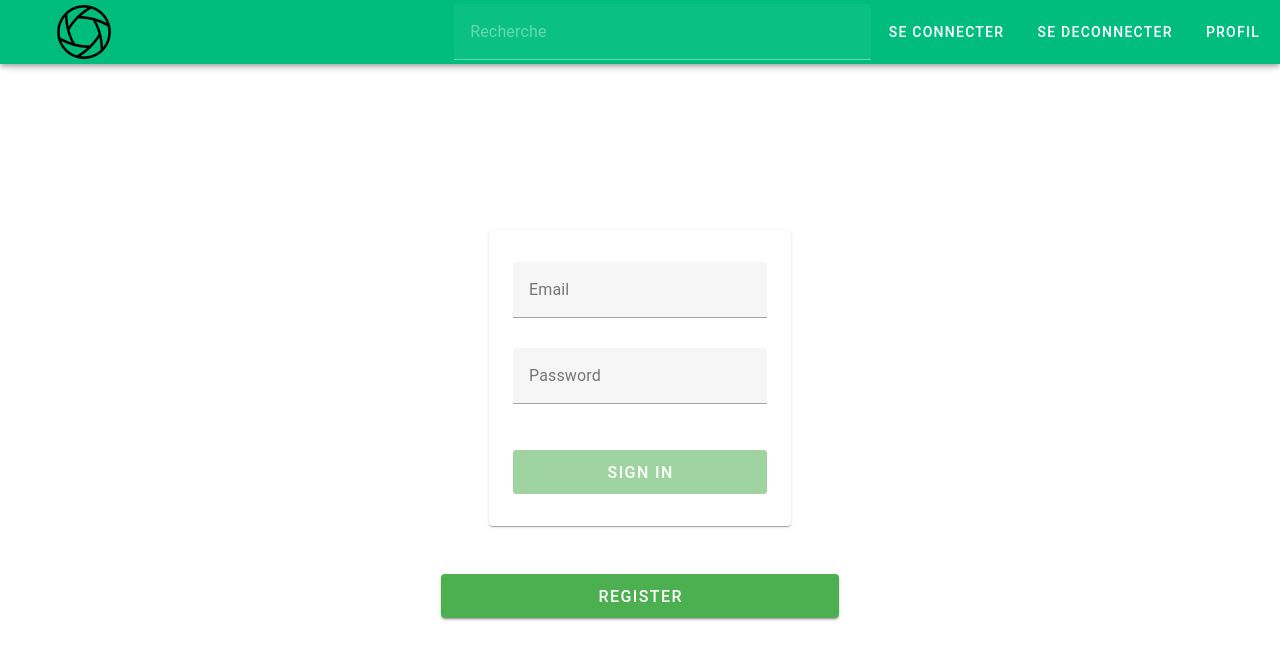
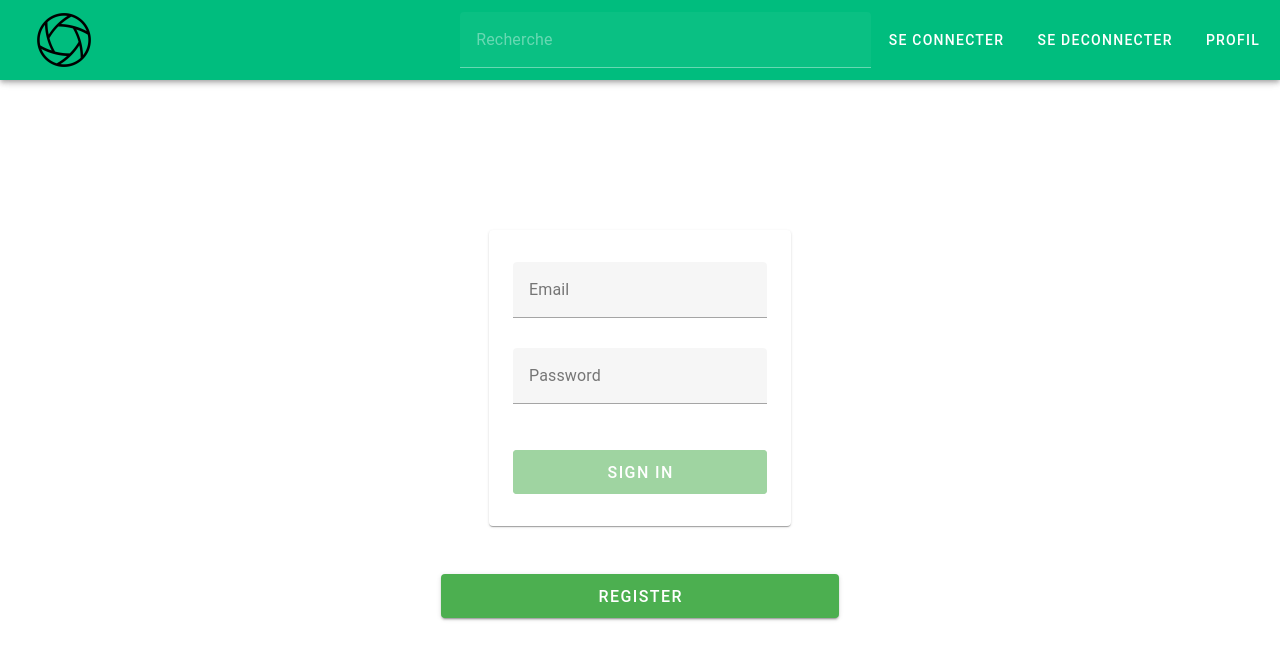
Before and after one commit to jclaerhout/Projet_Web_III_2023, a Vue app in the folder Frontend/: page /connection in a window 1280 px wide. Shown: the top 660 px of the page. Built offline with nearby package versions, Linux system fonts and the light colour scheme.

Commit message:
Update few things

```diff
--- a/Frontend/package.json
+++ b/Frontend/package.json
@@ -13,6 +13,7 @@
     "axios": "^1.3.6",
     "mariadb": "^3.1.1",
     "pinia": "^2.0.32",
+    "sass": "^1.62.1",
     "vue": "^3.2.47",
     "vue-router": "^4.1.6",
     "vuetify": "^3.2.2"
--- a/Frontend/src/App.vue
+++ b/Frontend/src/App.vue
@@ -1,9 +1,10 @@
 <template>
   <div id="app">
     <v-app>
-      <v-app-bar color="hsla(160, 100%, 37%, 1)" dark>
-        <v-app-bar-nav-icon></v-app-bar-nav-icon>
-        <router-link to="/"><v-img src="/appareil-photo.png" height="64" width="64" max-height="64"></v-img></router-link>
+      <v-app-bar color="hsla(160, 100%, 37%, 1)" dark class="nav">
+        <router-link to="/">
+          <v-img src="/appareil-photo.png" height="64" width="64" max-height="64" id="logo"></v-img>
+        </router-link>
         <v-spacer></v-spacer>
         <v-text-field placeholder="Recherche" hide-details></v-text-field>
         <router-link to="/connection"><v-btn color="white" text>Se connecter</v-btn></router-link>
@@ -26,3 +27,14 @@ export default {
   }
 };
 </script>
+
+
+<style lang="scss" scoped>
+.nav {
+  padding: 0.5rem 0 0.5rem;
+
+  #logo {
+  margin: 0 2rem;
+}
+}
+</style>
--- a/Frontend/src/assets/main.css
+++ b/Frontend/src/assets/main.css
@@ -7,14 +7,6 @@
   display: flex;
   justify-content: center;
   align-items: center;
-}
-
-#navbar {
-  display: flex;
-  justify-content: space-between;
-  align-items: center;
-  margin-bottom: 2rem;
-  font-style: roboto neue lt std thin condensed sans-serif bold;
 }
 
 a,
--- a/Frontend/src/views/Completion-profil.vue
+++ b/Frontend/src/views/Completion-profil.vue
@@ -129,7 +129,7 @@ export default {
     getUser() {
       const token = localStorage.getItem('token');
       axios
-        .get('http://localhost:3000/api/auth/getUserId', {
+        .get('http://localhost:3000/api/user/getUserId', {
           headers: { authorization: `Bearer ${token}` },
         })
         .then((response) => {
@@ -142,7 +142,7 @@ export default {
     },
 
     updateUser() {
-        axios.put('http://localhost:3000/api/auth/updateUser', {
+        axios.put('http://localhost:3000/api/user/updateUser', {
           userId: this.userId,
           firstname: this.user.firstname,
           lastname: this.user.lastname,
--- a/Frontend/src/views/Connection.vue
+++ b/Frontend/src/views/Connection.vue
@@ -70,7 +70,7 @@ import axios from 'axios'
       },
       methods: {
         submitForm() {
-          axios.post('http://localhost:3000/api/auth/login', {
+          axios.post('http://localhost:3000/api/user/login', {
             email: this.email,
             password: this.password
           })
--- a/Frontend/src/views/Inscription.vue
+++ b/Frontend/src/views/Inscription.vue
@@ -58,7 +58,7 @@ export default {
   methods: {
     onSubmit() {
       // send a POST request to the server with the form data
-      axios.post('http://localhost:3000/api/auth/signup', {
+      axios.post('http://localhost:3000/api/user/signup', {
         name: '',
         firstname: '',
         birthdate: '0000-00-00',
```
Also changed, not shown: 2 other files (tests, documents, lock files or other folders).
